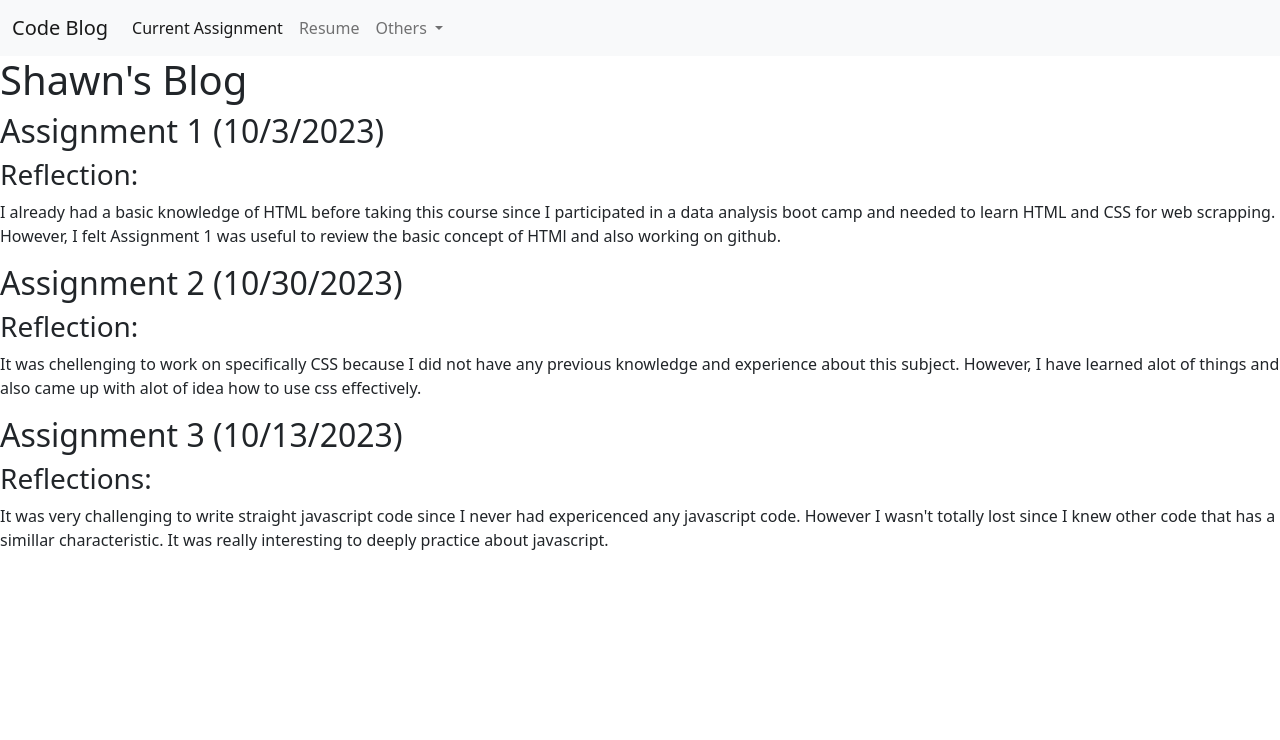
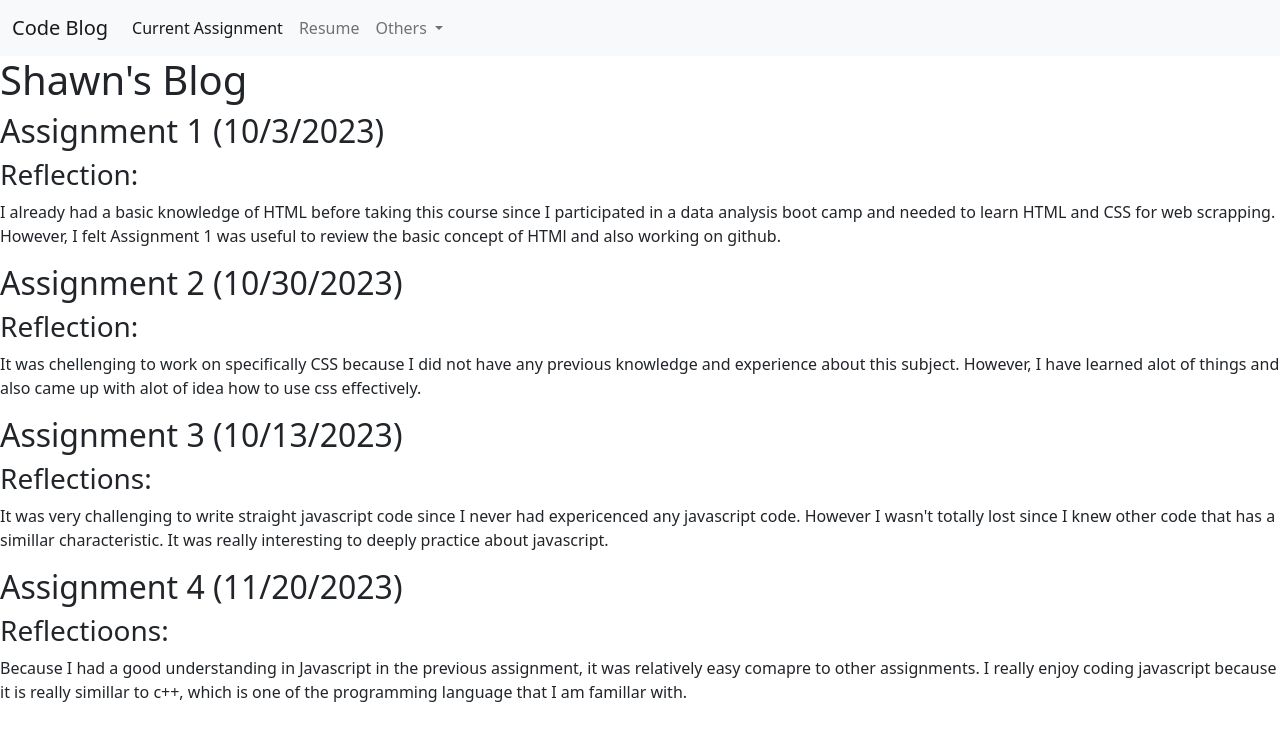
Before and after one commit to shawnkitagawa/shawnkitagawa.github.io, a plain HTML site: page assignment_1_published/blog.html in a window 1280 px wide. Drawn offline with nearby package versions, Linux system fonts and the light colour scheme.

Commit message:
update blog

```diff
--- a/assignment_1_published/blog.html
+++ b/assignment_1_published/blog.html
@@ -67,6 +67,13 @@
       I wasn't totally lost since I knew other code that has a simillar characteristic. It was really interesting to deeply practice
       about javascript.
     </p>
+    <h2>Assignment 4 (11/20/2023)</h2>
+    <h3>Reflectioons:</h3>
+    <p>Because I had a good understanding in Javascript in the previous assignment,
+      it was relatively easy comapre to other assignments. I really enjoy coding javascript because
+      it is really simillar to c++, which is one of the programming language that I am
+      famillar with.
+    </p>
 
 
 </body>
```
